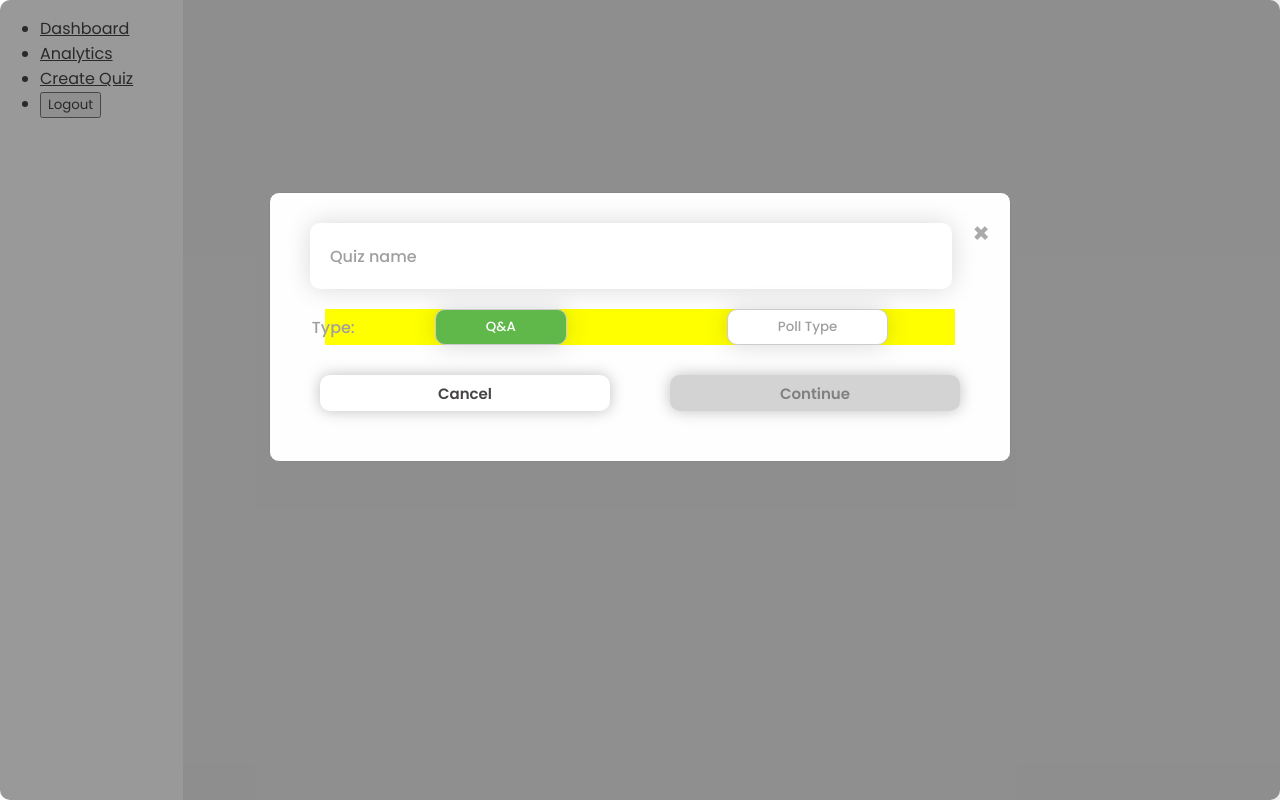
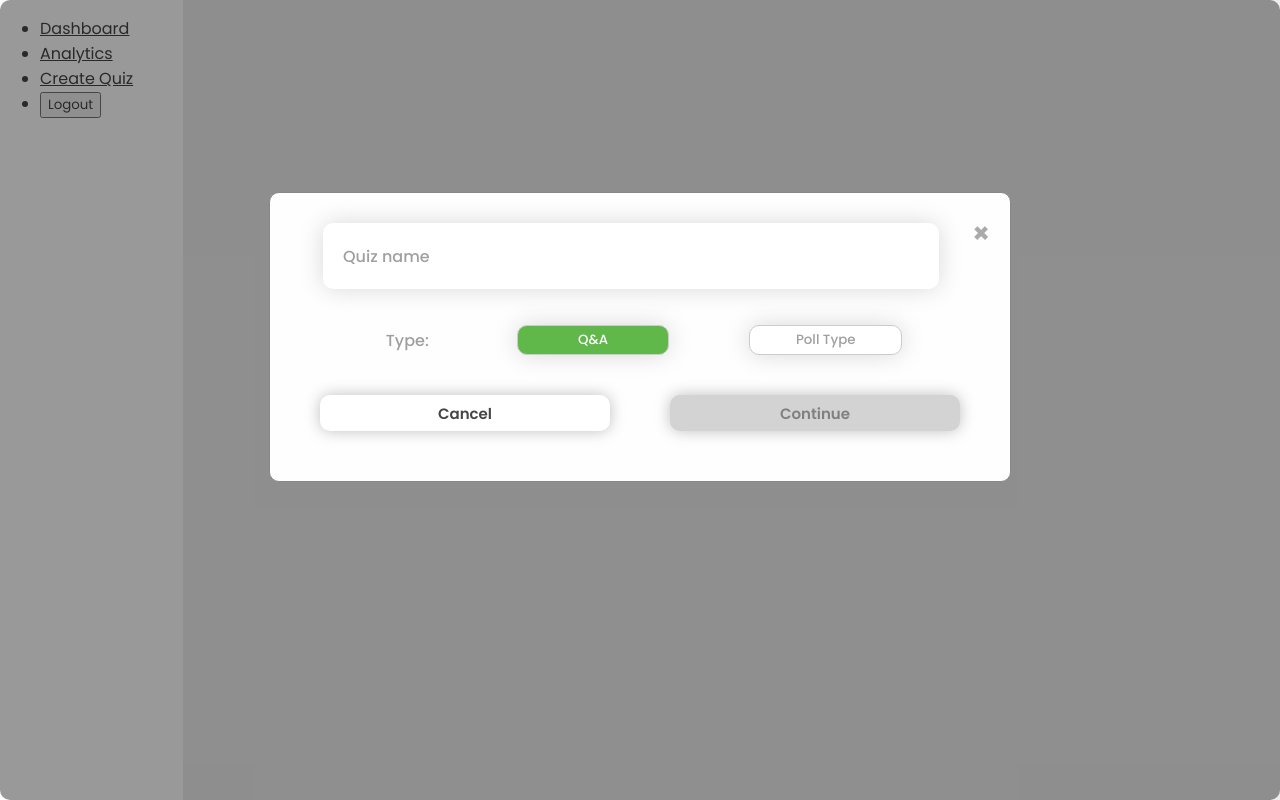
Before and after one commit to AkkiPaul2000/Quizzie, a React (Vite) app: page /createQuiz in a window 1280 px wide. Built offline with nearby package versions, Linux system fonts and the light colour scheme; sample sign-in values are in the browser's storage.

Commit message:
uptil this here s the update

```diff
--- a/src/components/Dashboard/CreateQuizModal.jsx
+++ b/src/components/Dashboard/CreateQuizModal.jsx
@@ -27,6 +27,7 @@ const CreateQuizModal = ({ onClose }) => {
   const [quizIndex,setQuizIndex]=useState(0)
   const [optionType,setOptionType]=useState("Text")
 
+
   const [quizData, setQuizData] = useState({
     title: '',
     type: 'qna',
@@ -34,6 +35,14 @@ const CreateQuizModal = ({ onClose }) => {
       { questionText: '', options: ['option1', 'option2'], correctAnswer: 0, timer: 0 },
     ],
   });
+  const handleCorrectAnswerChange = (questionIndex, newCorrectAnswer) => {
+    setQuizData(prevQuizData => {
+      const updatedQuestions = [...prevQuizData.questions];
+      updatedQuestions[questionIndex].correctAnswer = newCorrectAnswer;
+      return { ...prevQuizData, questions: updatedQuestions };
+    });
+  };
+
   const handleClose=()=>{
     setQuizType(false)
     setQuizData({
@@ -44,7 +53,6 @@ const CreateQuizModal = ({ onClose }) => {
       ],
     })
     onClose();
-        console.log(quizData,quizType)
 
 
   }
@@ -102,14 +110,14 @@ const CreateQuizModal = ({ onClose }) => {
   };
 
   return (
-    <div className="modal"> {/* Add appropriate CSS classes for styling */}
+    <div className="modal">
       <div className="modal-content">
         <span className="close" onClick={handleClose}>&times;</span>
         {/* <h2>Create New Quiz</h2> */}
         <form onSubmit={handleSubmit}>
         {!quizType && (
         <div >
-          <div style={{display:'flex'}}>
+          <div style={{display:'flex',alignItems:'center',justifyContent:'center'}}>
             <input
               type="text"
               id="title"
@@ -122,9 +130,8 @@ const CreateQuizModal = ({ onClose }) => {
             />
           </div>
           <div>
-          <div className='typeButton' style={{margin:'10px 35px',backgroundColor:'yellow'}} >
-            <label htmlFor="type" >Type:</label>
-
+          <div className='typeButton' >
+                <label htmlFor="type" >Type:</label>
                 <button
                   type="button"
                   name="type"
@@ -151,23 +158,45 @@ const CreateQuizModal = ({ onClose }) => {
           className='createQuiz'
           onClick={()=>{
             setQuizType(!quizType)
-            console.log(quizData)
             }} disabled={!quizData.title || !quizData.type}>Continue</button></div>
           </div>
           )}
           {!!quizType && (
+
+
+
           <div className='quizList'>
-            <div className='indexGrp' style={{display:'flex',backgroundColor:'yellow',justifyContent:'flex-start',alignItems:'center',margin:'20px 0px 50px 0px',padding:'0px 10px'}}>
+
+            { /*  number section */}
+            <div className='indexGrp' style={{display:'flex',justifyContent:'flex-start',alignItems:'center',margin:'10px 30px',padding:'0px 10px'}}>
              {quizData.questions.map((question, index) =><div className='quizIndex' style={{cursor:'pointer'}} key={index}>
               {index+1}
              <span className="close" onClick={handleClose}>&times;</span>
              </div> )}
              <div style={{cursor:'pointer'}}><img src={plus} alt="Add" /></div>
-             </div>
+             </div >
+              {/* QNA/Poll Question */}
+              <div style={{display:'flex',alignItems:'center',justifyContent:'center'}}>
+              <input
+              type="text"
+              id="title"
+              name="title"
+              value={quizData.title}
+              onChange={handleInputChange}
+              placeholder='Quiz name'
+              required
+              className='quizName'
+              style={{height:'2.5rem'}}
+            />
+            </div>
+
+              {/* detail section */}
              <div className='quizDetails'>
-              {console.log(quizData.questions[quizIndex])}
-              <div className='typeButton1' style={{margin:'10px 35px'}} >
-            <label htmlFor="type">Option Type :</label>
+
+              {/* Option Type */}
+              <div className='typeButton1' style={{margin:'10px 50px'}} >
+              <label htmlFor="type" >Option Type</label>
+              <label>
               <label>
                 <input
                   type="radio"
@@ -198,9 +227,40 @@ const CreateQuizModal = ({ onClose }) => {
                 />
                 <span className="radio-button" style={{whiteSpace:'nowrap'}}>Text & Image URL</span>
               </label>
-
+              </label>
             </div>
              </div>
+            {/* Conditional input rendering */}
+            {/* Text */}
+            {optionType=="Text"  &&
+            <div className='typeFields'  >
+                <div className='optionGroup'>
+                <div className='options'>
+                  {quizData.questions[quizIndex].options.map((opt, optionIndex) => (
+                    <div className='option' key={optionIndex}>
+                      <label key={optionIndex}> {/* Add key prop to label */}
+                        <input
+                          type="radio"
+                          name={`question-${quizIndex}-options`}
+                          value={optionIndex}
+                          checked={quizData.questions[quizIndex].correctAnswer === optionIndex}
+                          onChange={() => handleCorrectAnswerChange(quizIndex, optionIndex)}
+                        />
+                        <span className="radio-button">{opt}</span>
+                      </label>
+                    </div>
+                  ))}
+                </div>
+                  <div className='timers'>Timer</div>
+                </div>
+              </div>}
+
+            {/* Image */}
+            {optionType=="Image URL"  &&<div className='typeFields' >Image URL</div>}
+
+            {/* Text+URL */}
+            {optionType=="Text & Image URL"  &&<div className='typeFields' >Text & Image URL</div>}
+
              <div className='buttons'><button onClick={handleClose} className='cancel'>Cancel</button>
           <button className='createQuiz' type="submit">Create Quiz</button></div>
           </div>)}
--- a/src/components/Dashboard/Dashboard.css
+++ b/src/components/Dashboard/Dashboard.css
@@ -6,60 +6,54 @@
     background-color: #FFFFFF;
     cursor: pointer;
     /* box-shadow: 0px 0px 25px 0px #00000026; */
-
     font-weight: 500;
     color: #9F9F9F;
 }
+
+.typeButton {
+    display: flex;
+    margin: 1rem 3rem;
+    justify-content: center;
+    align-items: center;
+}
+
+.typeButton label {
+    flex: 1;
+    justify-content: center;
+    align-items: center;
+    text-align: center;
+    font-weight: 500;
+    color: #9F9F9F;
+}
+
 .type-button {
     /* ... your default button styles ... */
+    flex: 1;
     background-color: #FFFFFF;
     display: flex;
-    padding: 7px 50px;
-    /* border: 1px solid #ccc; */
+    /* padding: 7px 50px; */
+    border: 1px solid #ccc;
+    height: 30px;
+    margin: 10px 40px;
     border-radius: 10px;
     background-color: #FFFFFF;
     cursor: pointer;
     box-shadow: 0px 0px 25px 0px #00000026;
-
     font-weight: 500;
     color: #9F9F9F;
+    justify-content: center;
+    align-items: center;
 }
 
 .type-button.active {
-    background-color: #60B84B; /* Or any color you prefer */
+    background-color: #60B84B;
+    /* Or any color you prefer */
     color: #FFFFFF;
 }
 
-  .typeButton{
+.typeButton1 label {
     display: flex;
-    color: yellow;
-    justify-content: center;
-    align-items: center;
-  }
-  .typeButton button{
-    display: flex;
-    flex: 1;
-    justify-content: center;
-    align-items: center;
-    font-weight: 500;
-    border: 1px solid #ccc;
-    border-radius: 10px;
-    margin: 0px 80px;
-    box-shadow: 0px 0px 25px 0px #00000026;
-    text-wrap: nowrap;
-  }
-  .typeButton label{
-    display: flex;
-    flex: 1;
-    /* background-color: red; */
-    justify-content: center;
-    align-items: center;
-    font-weight: 500;
-    color: #9F9F9F;
-  }
-  .typeButton1 label{
-    display: flex;
-    flex: 1;
+    flex: 2;
     /* background-color: red; */
     justify-content: center;
     align-items: center;
@@ -67,60 +61,58 @@
     /* color: #9F9F9F; */
 }
 
+.typeButton1 label:first-child {
+    flex: 1;
+    color: #9F9F9F;
+}
 
-
-  .quizName{
+.quizName {
     border-radius: 10px;
     height: 4rem;
-    flex: 1;
-    margin: 10px 20px;
+    flex: 0.9;
+    margin: 10px 0px;
     border: #FFFFFF;
     box-shadow: 0px 0px 25px 0px #00000026;
     font-size: 16px;
     font-weight: 500;
     color: #9F9F9F;
-  }
-
-  .quizName {
-    /* Placeholder color */
     &::placeholder {
         color: #9F9F9F;
     }
-
-    /* Left margin for text */
-    padding-left: 20px; /* Adjust as needed */
-
-    /* Border removal on focus */
+    padding-left: 20px;
     &:focus {
-        outline: none; /* Remove default outline */
-        border: none;  /* Remove any existing border */
+        outline: none;
+        border: none;
     }
 }
 
-  .typeButton div{
-    flex: 1;
-  }
-
-  .quizIndex{
-    font-size:'20px';
-    width: 20px; /* Adjust the size as needed */
+.quizIndex {
+    font-size: '20px';
+    width: 20px;
+    /* Adjust the size as needed */
     height: 20px;
-    border-radius: 50%; /* Creates the circular shape */
-    border:2px solid #FFFFFF;
-    display: flex; /* Use flexbox for easy centering */
+    border-radius: 50%;
+    /* Creates the circular shape */
+    border: 2px solid #FFFFFF;
+    display: flex;
+    /* Use flexbox for easy centering */
     justify-content: center;
     align-items: center;
     margin: 0px 20px;
-    padding: 10px; /* Add padding inside the circle */
+    padding: 10px;
+    /* Add padding inside the circle */
     box-shadow: 0px 0px 10px 0px #00000026;
     color: #9F9F9F;
     position: relative;
 }
+
 .quizIndex .close {
     color: black;
     position: absolute;
-    top: -11px; /* Adjust as needed for vertical positioning */
-    right: 0px; /* Adjust as needed for horizontal positioning */
+    top: -11px;
+    /* Adjust as needed for vertical positioning */
+    right: 0px;
+    /* Adjust as needed for horizontal positioning */
     font-weight: 300;
     font-size: 22px;
 }
@@ -132,24 +124,28 @@
     cursor: pointer;
 }
 
-  button{
+button {
     cursor: pointer;
 }
+
 input[type="button"]:disabled,
 button:disabled {
     background-color: lightgray;
     color: gray;
     cursor: not-allowed;
 }
-  .cancel{
+
+.cancel {
     background-color: #FFFFFF;
 }
-  .buttons{
+
+.buttons {
     display: flex;
     height: 46.14px;
     margin: 25px 0px;
 }
-  .buttons button{
+
+.buttons button {
     font-weight: 600;
     font-size: 15px;
     flex: 1;
@@ -157,25 +153,59 @@ button:disabled {
     border-radius: 10px;
     opacity: 0px;
     box-shadow: 0px 0px 15px 0px #00000040;
-
     border: #FFFFFF;
-
-  }
-    .createQuiz{
-        background-color:#60B84B;
-        color: #FFFFFF;
 }
 
-  .quizList{
+.createQuiz {
+    background-color: #60B84B;
+    color: #FFFFFF;
+    text-wrap: nowrap;
+}
+
+.quizList {
     display: flex;
     flex-direction: column;
     /* background-color: red; */
 }
 
-  .typeButton1{
-
+.typeButton1 {
     display: flex;
     color: white;
     justify-content: center;
     align-items: center;
 }
+
+.typeFields {
+    display: flex;
+    justify-content: center;
+    align-items: center;
+}
+
+.typeFields .optionGroup {
+    background-color: blue;
+    flex: 0.9;
+    display: flex;
+}
+
+.typeFields .optionGroup .options {
+    flex: 4;
+    background-color: yellow;
+    display: flex;
+    align-items: center;
+    justify-content: flex-start;
+    flex-direction: column;
+}
+
+.typeFields .optionGroup .options .option {
+    flex: 1;
+    background-color: #FFFFFF;
+    color: black;
+}
+
+.typeFields .optionGroup .timers {
+    flex: 1;
+    display: flex;
+    background-color: green;
+    align-items: flex-end;
+    justify-content: center;
+}
```
Lines whose indentation alone changed are shown as unchanged.
